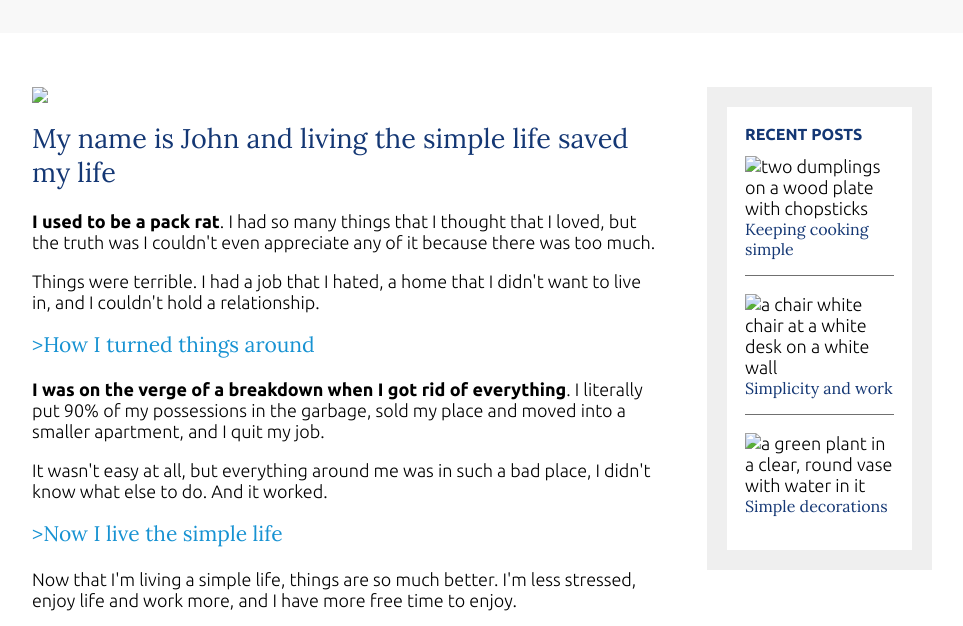
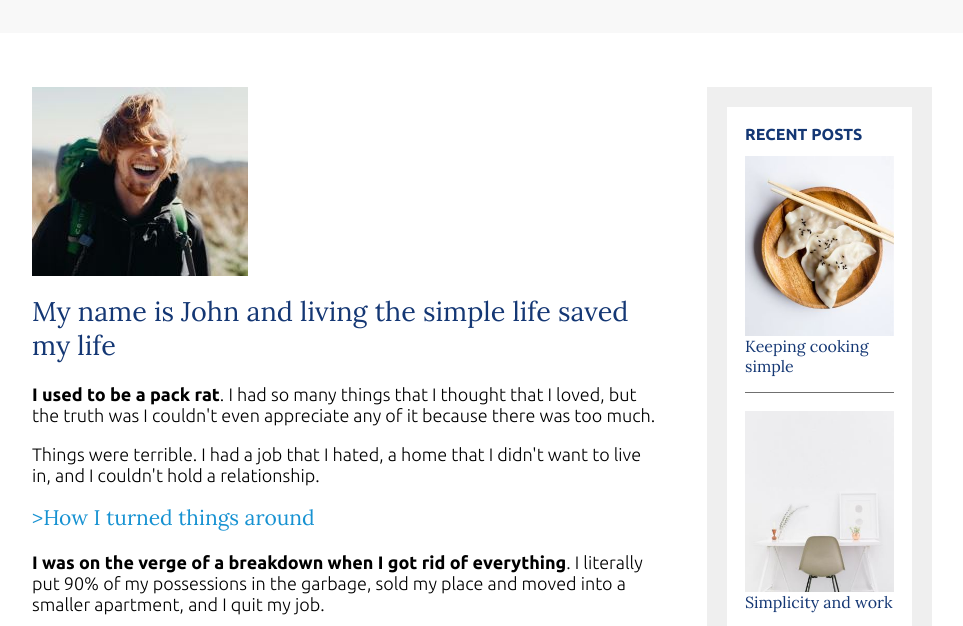
Before and after one commit to VBlazhenko/PUBLISHED-Web-Page-1, a plain HTML site: page aboutme.html in a window 1280 px wide. Shown: the part 96-722 px from the top of the page, without its empty margins (158-1121 px from the left). Drawn offline with Linux system fonts and the light colour scheme.

Commit message:
Update aboutme.html

```diff
--- a/aboutme.html
+++ b/aboutme.html
@@ -27,7 +27,7 @@
 
     <div class="container container-flex">
         <main role="main">
-            <img src="img/5.jpg" class="image-full">
+            <img src="5.jpg" class="image-full">
             <h2>My name is John and living the simple life saved my life</h2>
 
             <p><strong>I used to be a pack rat</strong>. I had so many things that I thought that I loved, but the truth was I couldn't even appreciate any of it because there was too much.</p>
@@ -48,15 +48,15 @@
                 <h2 class="widget-title">RECENT POSTS</h2>
                 <div class="widget-recent-post">
                     <h3 class="widget-recent-post-title">Keeping cooking simple</h3>
-                    <img src="img/2.jpg" alt="two dumplings on a wood plate with chopsticks" class="widget-image">
+                    <img src="2.jpg" alt="two dumplings on a wood plate with chopsticks" class="widget-image">
                 </div>
                 <div class="widget-recent-post">
                     <h3 class="widget-recent-post-title">Simplicity and work</h3>
-                    <img src="img/3.jpg" alt="a chair white chair at a white desk on a white wall" class="widget-image">
+                    <img src="3.jpg" alt="a chair white chair at a white desk on a white wall" class="widget-image">
                 </div>
                 <div class="widget-recent-post">
                     <h3 class="widget-recent-post-title">Simple decorations</h3>
-                    <img src="img/4.jpg" alt="a green plant in a clear, round vase with water in it" class="widget-image">
+                    <img src="4.jpg" alt="a green plant in a clear, round vase with water in it" class="widget-image">
                 </div>
             </div>
 
```
